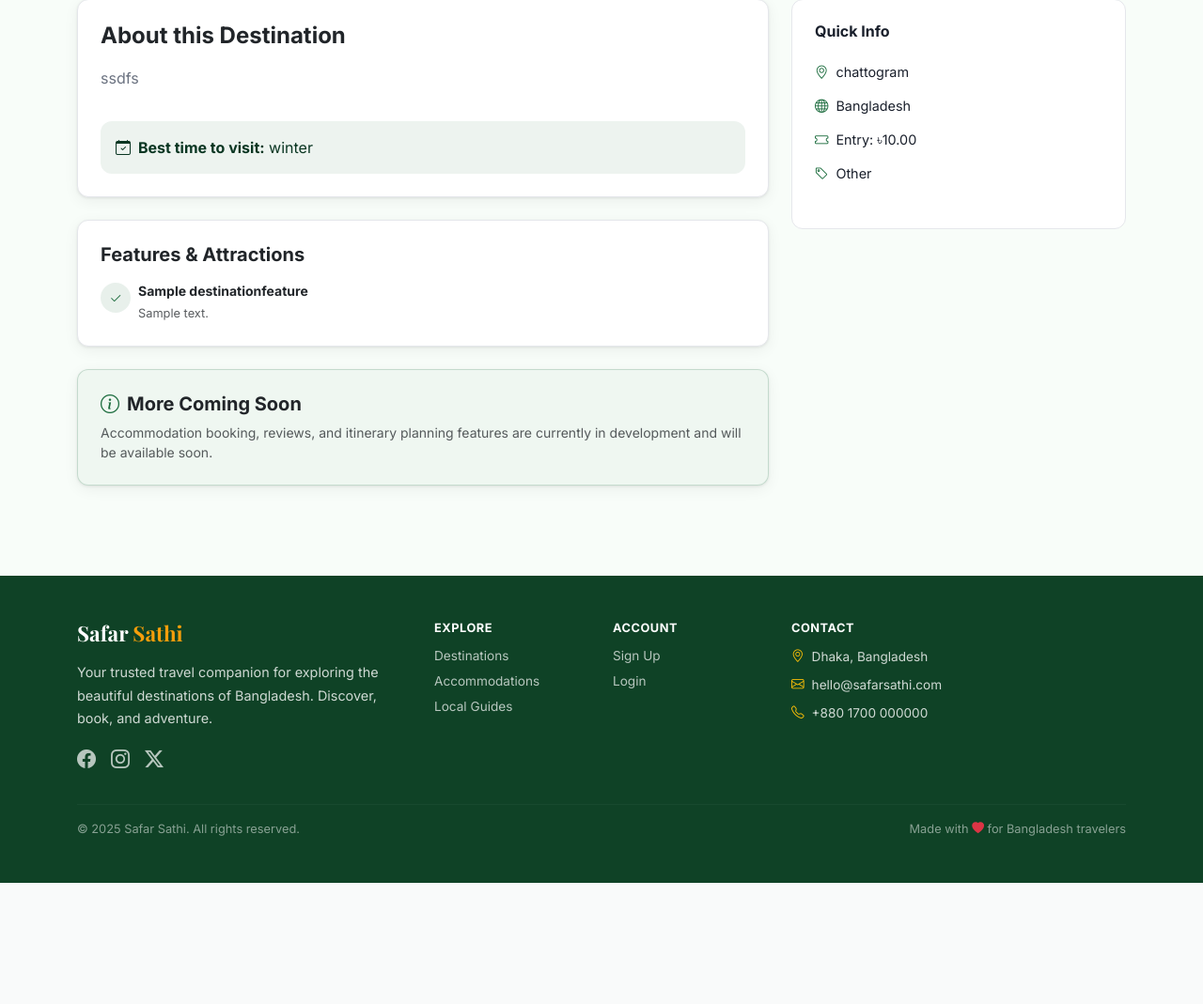
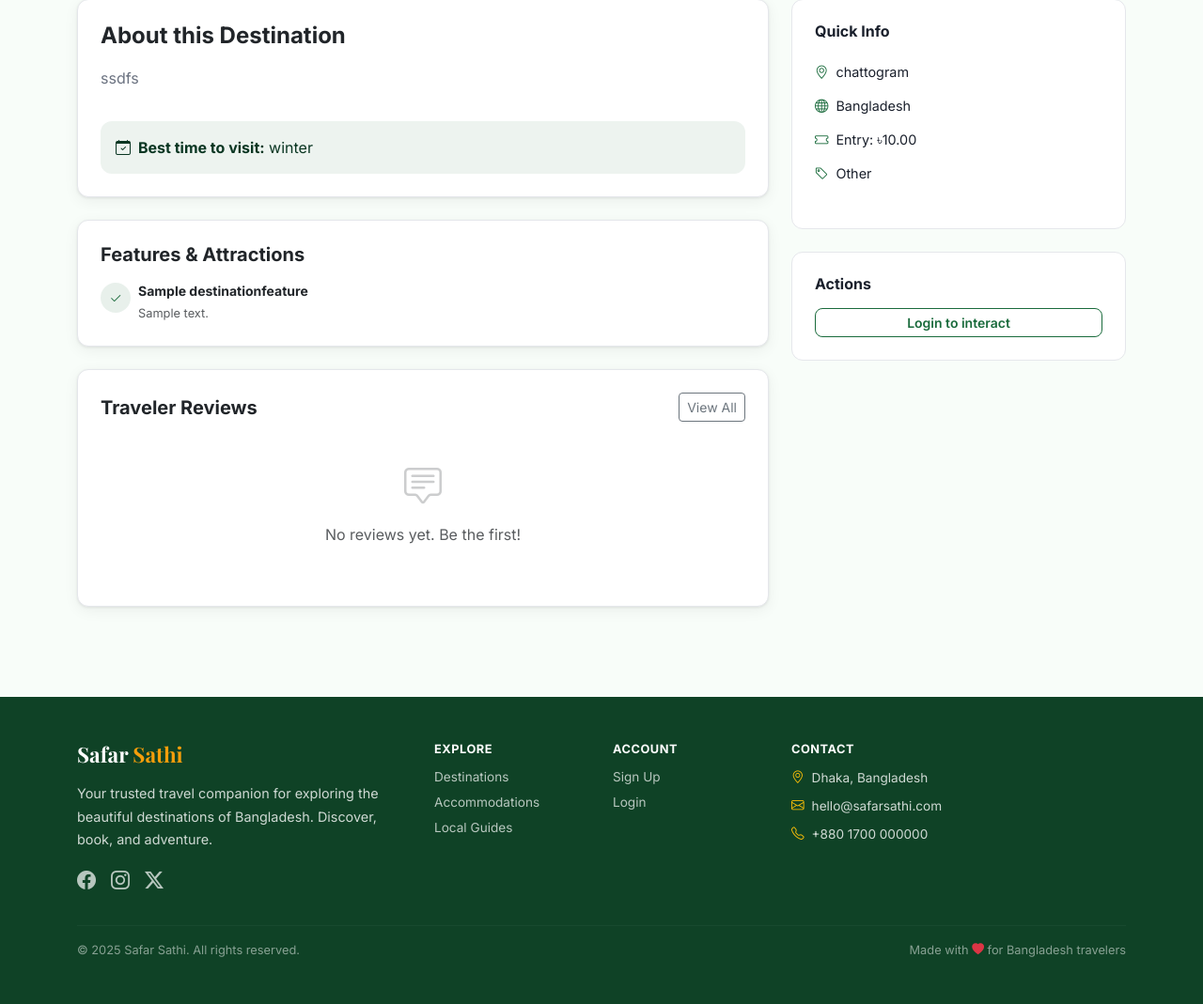
Before and after one commit to A-Fera/Software_Lab_Safar-Sathi, a Django app: page /destinations/1/ in a window 1280 px wide. Shown: the part 796-1865 px from the top of the page at 94% size. Before the commit the page ends 1736 px from the top, so only its background shows below. Run offline with Django 5.2, Linux system fonts and the light colour scheme; data comes from the database, SQL or seed files in the repository; tables that the repository leaves empty hold one stand-in row (values such as "Sample post").

Commit message:
Add files via upload

```diff
--- a/Safar_Sathi/templates/destinations/destination_detail.html
+++ b/Safar_Sathi/templates/destinations/destination_detail.html
@@ -27,7 +27,7 @@
             <img src="{{ photos.0.image.url }}" class="w-100 rounded" style="height:380px;object-fit:cover;" alt="{{ destination.name }}">
         </div>
         <div class="col-md-4">
-            <div class="row g-2">
+            <div class="row g-2 h-100">
                 {% for photo in photos|slice:"1:5" %}
                 <div class="col-6">
                     <img src="{{ photo.image.url }}" class="w-100 rounded" style="height:184px;object-fit:cover;" alt="{{ destination.name }}">
@@ -71,9 +71,64 @@
             </div>
             {% endif %}
 
-            <div class="card p-4" style="background:rgba(26,107,60,.04);border-color:rgba(26,107,60,.2);">
-                <h5 class="fw-bold mb-2"><i class="bi bi-info-circle me-2 text-primary"></i>More Coming Soon</h5>
-                <p class="text-muted mb-0 small">Accommodation booking, reviews, and itinerary planning features are currently in development and will be available soon.</p>
+            <!-- ACCOMMODATIONS -->
+            {% if accommodations %}
+            <div class="card p-4 mb-4">
+                <div class="d-flex justify-content-between align-items-center mb-3">
+                    <h5 class="fw-bold mb-0">Where to Stay</h5>
+                    <a href="{% url 'bookings:accommodation_list' %}" class="text-primary small">View All</a>
+                </div>
+                <div class="row g-3">
+                    {% for acc in accommodations %}
+                    <div class="col-md-6">
+                        <div class="border rounded p-3">
+                            <div class="d-flex justify-content-between">
+                                <div>
+                                    <strong class="d-block">{{ acc.name }}</strong>
+                                    <span class="badge-category">{{ acc.get_accommodation_type_display }}</span>
+                                </div>
+                                <div class="text-end">
+                                    <div class="text-primary fw-bold">৳{{ acc.price_per_night }}</div>
+                                    <small class="text-muted">/night</small>
+                                </div>
+                            </div>
+                            <div class="mt-2">
+                                <a href="{% url 'bookings:accommodation_detail' acc.pk %}" class="btn btn-outline-primary btn-sm">Details</a>
+                            </div>
+                        </div>
+                    </div>
+                    {% endfor %}
+                </div>
+            </div>
+            {% endif %}
+
+            <!-- REVIEWS -->
+            <div class="card p-4">
+                <div class="d-flex justify-content-between align-items-center mb-3">
+                    <h5 class="fw-bold mb-0">Traveler Reviews</h5>
+                    <div class="d-flex gap-2">
+                        {% if user.is_authenticated and not user_has_reviewed %}
+                        <a href="{% url 'reviews:destination_review' destination.pk %}" class="btn btn-outline-primary btn-sm"><i class="bi bi-star me-1"></i>Write Review</a>
+                        {% endif %}
+                        <a href="{% url 'reviews:destination_review_list' destination.pk %}" class="btn btn-outline-secondary btn-sm">View All</a>
+                    </div>
+                </div>
+                {% for review in reviews %}
+                <div class="border-bottom pb-3 mb-3">
+                    <div class="d-flex justify-content-between mb-1">
+                        <strong>{{ review.user.get_full_name|default:review.user.username }}</strong>
+                        <small class="text-muted">{{ review.created_at|date:"M d, Y" }}</small>
+                    </div>
+                    <div class="stars small mb-1">{% for i in "12345" %}{% if forloop.counter <= review.rating %}<i class="bi bi-star-fill"></i>{% else %}<i class="bi bi-star"></i>{% endif %}{% endfor %}</div>
+                    {% if review.title %}<p class="fw-bold small mb-1">{{ review.title }}</p>{% endif %}
+                    <p class="text-muted small mb-0" style="line-height:1.6;">{{ review.content }}</p>
+                </div>
+                {% empty %}
+                <div class="text-center text-muted py-4">
+                    <i class="bi bi-chat-square-text" style="font-size:2.5rem;opacity:.3;"></i>
+                    <p class="mt-2">No reviews yet. Be the first!</p>
+                </div>
+                {% endfor %}
             </div>
         </div>
 
@@ -91,12 +146,15 @@
                     <li><i class="bi bi-tag text-primary me-2"></i>{{ destination.get_category_display }}</li>
                 </ul>
             </div>
-            {% if user.is_authenticated %}
             <div class="sidebar-card">
                 <h6 class="fw-bold mb-3">Actions</h6>
-                <a href="{% url 'destinations:photo_upload' destination.pk %}" class="btn btn-outline-primary btn-sm w-100"><i class="bi bi-camera me-1"></i>Upload Photo</a>
+                {% if user.is_authenticated %}
+                <a href="{% url 'destinations:photo_upload' destination.pk %}" class="btn btn-outline-primary btn-sm w-100 mb-2"><i class="bi bi-camera me-1"></i>Upload Photo</a>
+                <a href="{% url 'itinerary:itinerary_create' %}" class="btn btn-primary btn-sm w-100"><i class="bi bi-journal-plus me-1"></i>Add to Itinerary</a>
+                {% else %}
+                <a href="{% url 'accounts:login' %}" class="btn btn-outline-primary btn-sm w-100">Login to interact</a>
+                {% endif %}
             </div>
-            {% endif %}
         </div>
     </div>
 </div>
```
Also changed, not shown: Safar_Sathi/templates/accounts/guide_detail.html (+20 -4 lines).
